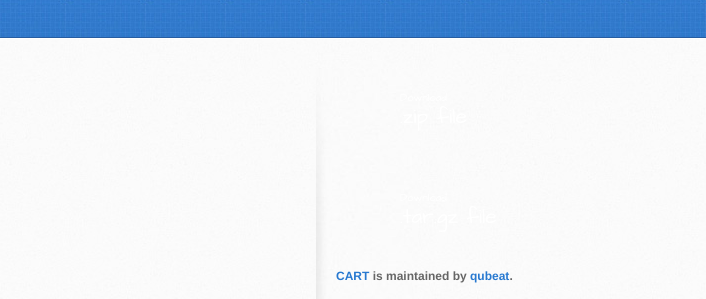
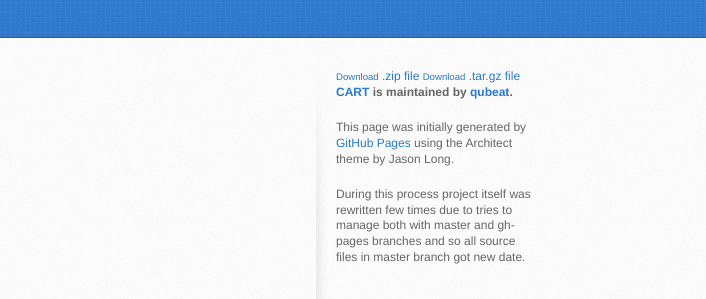
Before and after one commit to qubeat/CART, a plain HTML site: page index.html in a window 1280 px wide. Shown: the part 163-462 px from the top of the page, 574-1280 px from the left. Drawn offline with Linux system fonts and the light colour scheme.

Commit message:
Update index.html
again try to inser download links

```diff
--- a/index.html
+++ b/index.html
@@ -43,13 +43,9 @@ illustrates application of the program.</p>
         </section>
 
         <aside id="sidebar">
-          <a href="https://github.com/qubeat/CART/archive/v0.99c.zip" class="button">
-            <small>Download</small>
-            .zip file
+          <a href="https://github.com/qubeat/CART/archive/v0.99c.zip"><small>Download</small> .zip file
           </a>
-          <a href="https://github.com/qubeat/CART/archive/v0.99c.tar.gz" class="button">
-            <small>Download</small>
-            .tar.gz file
+          <a href="https://github.com/qubeat/CART/archive/v0.99c.tar.gz"><small>Download</small> .tar.gz file
           </a>
 
           <p class="repo-owner"><a href="https://github.com/qubeat/CART">CART</a> is maintained by <a href="https://github.com/qubeat">qubeat</a>.</p>
```
